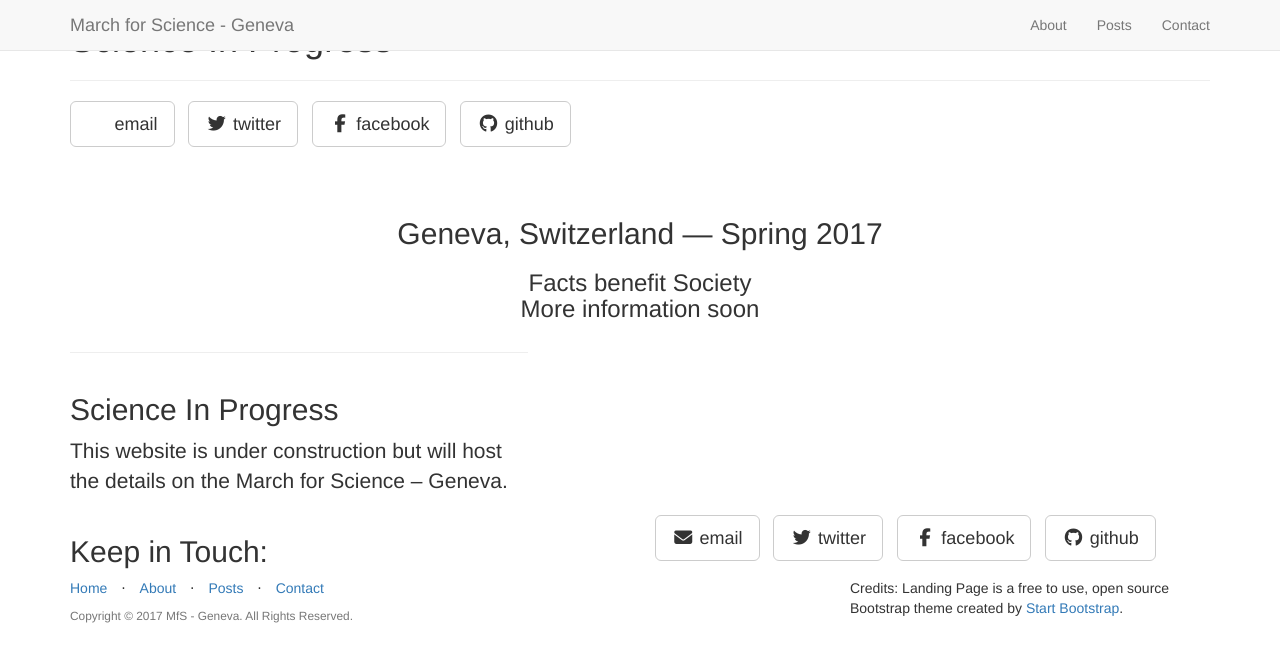
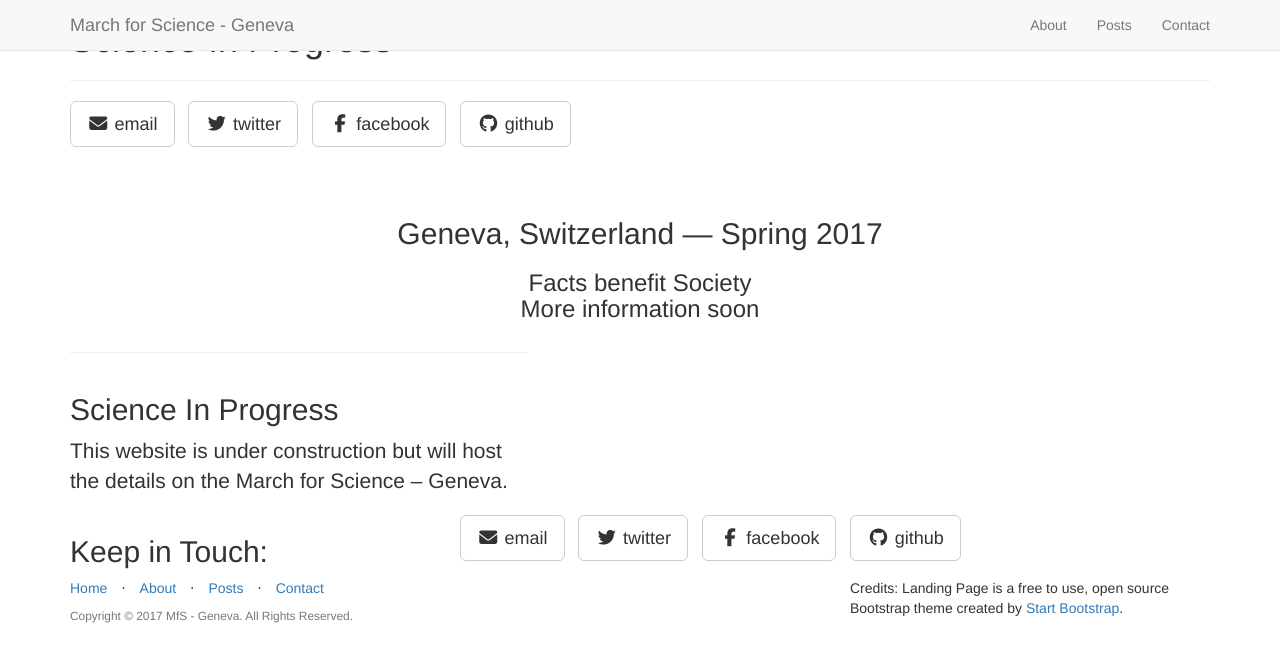
Before and after one commit to marchforsciencegeneva/marchforsciencegeneva.github.io, a Jekyll site: the page built from _posts/2017-02-01-science.markdown, in a window 1280 px wide. Shown: the top 662 px of the page. Built offline with Jekyll 4.4.1, drawn with Linux system fonts in a browser that asks for light colours; nearby versions of some CDN libraries; library files that are not in the unit come from our copies.

Commit message:
fix up layout a bit more

```diff
--- a/_includes/contact.html
+++ b/_includes/contact.html
@@ -3,10 +3,10 @@
 		<div class="container">
 
 			<div class="row">
-				<div class="col-lg-6">
+				<div class="col-lg-4">
 					<h2>Keep in Touch:</h2>
 				</div>
-				<div class="col-lg-6">
+				<div class="col-lg-8">
 					<ul class="list-inline banner-social-buttons">
 						{% for social in site.social %}
 						<li>
--- a/_includes/header.html
+++ b/_includes/header.html
@@ -45,7 +45,7 @@
 						<ul class="list-inline intro-social-buttons">
 							{% for social in site.social %}
 							<li>
-								<a href="{{ social.url }}" class="btn btn-default btn-lg"><i class="fa fa-{{ social.title }} fa-fw"></i> <span class="network-name">{{ social.title }}</span></a>
+								<a href="{{ social.url }}" class="btn btn-default btn-lg"><i class="fa fa-{{ social.icon | default: social.title }} fa-fw"></i> <span class="network-name">{{ social.title }}</span></a>
 							</li>
 							{% endfor %}
 						</ul>
```
